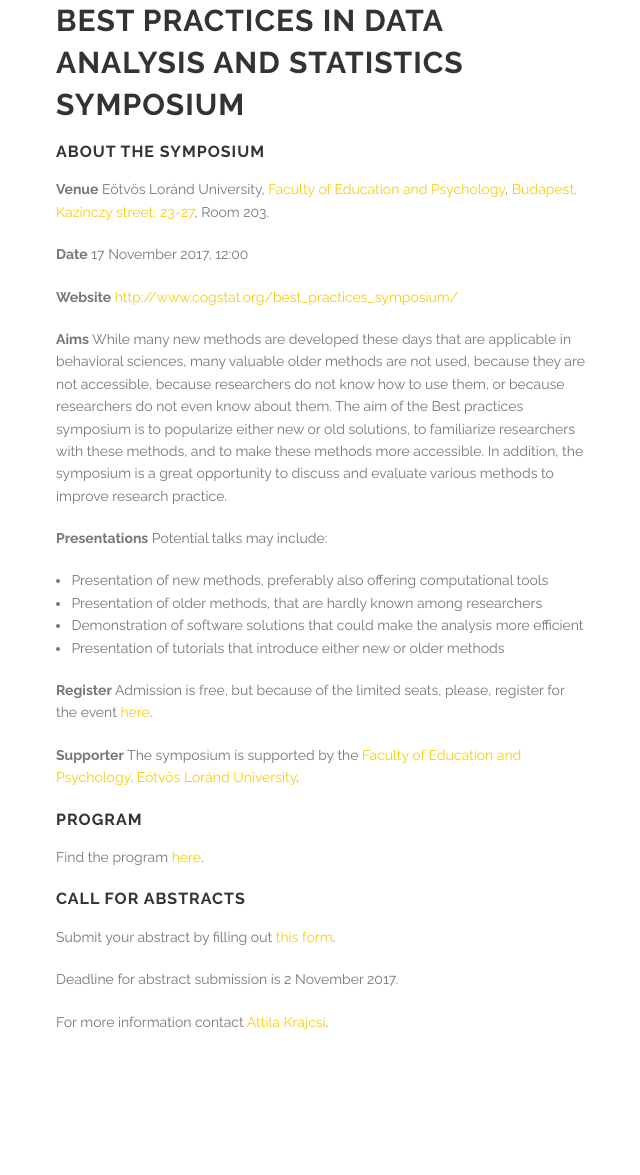
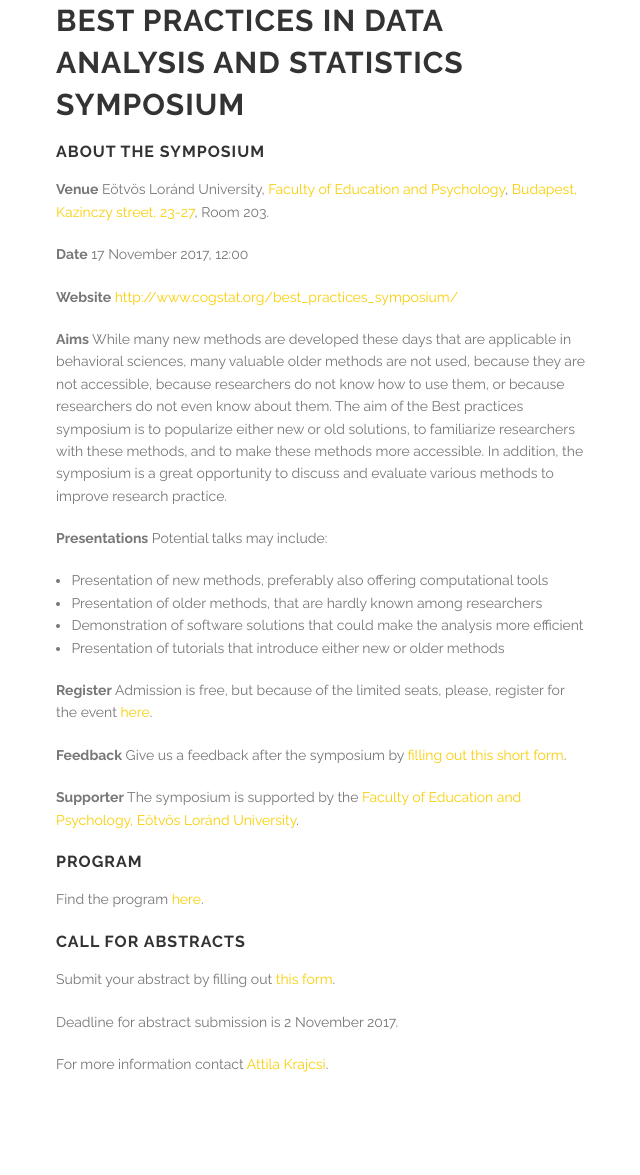
Before and after one commit to cogstat/cogstat_website, a Jekyll site: the page built from best_practices_symposium/index.md, in a window 1280 px wide. Shown: the whole page, without its empty margins (39-679 px from the left). Built offline with Jekyll 4.4.1, drawn with Linux system fonts in a browser that asks for light colours; before the commit the page ends 1133 px from its top, so only the background shows below that.

Commit message:
symp: add feedback section

```diff
--- a/best_practices_symposium/index.md
+++ b/best_practices_symposium/index.md
@@ -23,6 +23,8 @@ __Presentations__ Potential talks may include:
 
 __Register__ Admission is free, but because of the limited seats, please, register for the event [here](https://goo.gl/forms/jNpZcWuHzkkgbpz62).
 
+__Feedback__ Give us a feedback after the symposium by [filling out this short form](https://goo.gl/forms/t3JrGyrs2nzlt5G83).
+
 __Supporter__ The symposium is supported by the [Faculty of Education and Psychology, Eötvös Loránd University](https://www.ppk.elte.hu/en).
 
 
```
